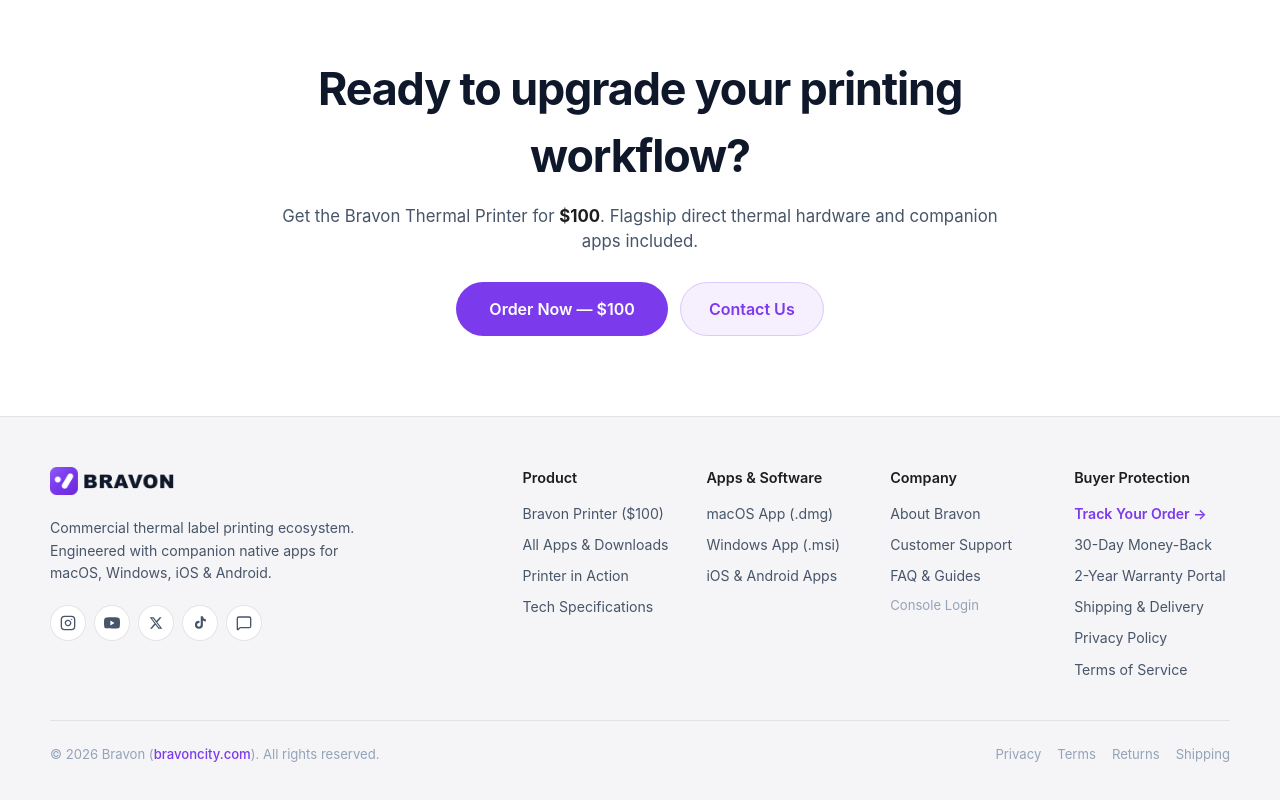
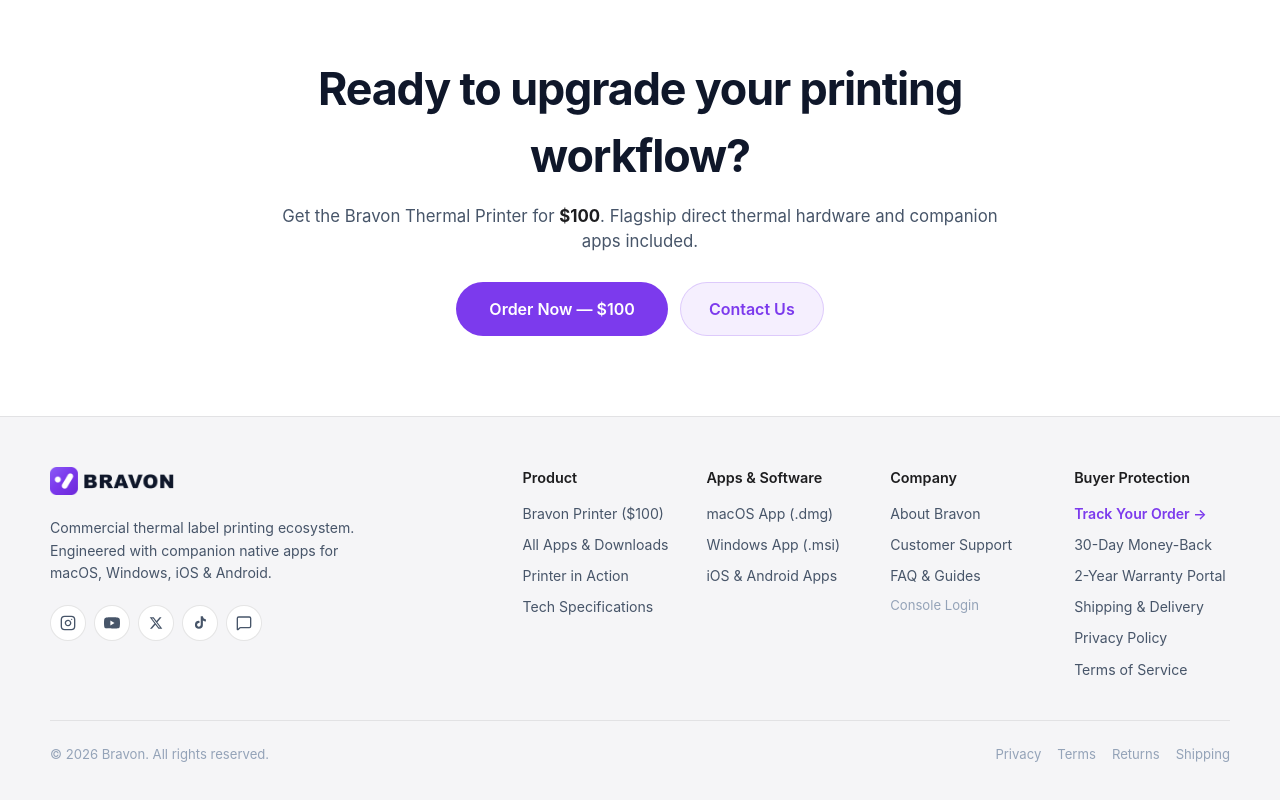
Before and after one commit to Walad-m/bravon-web-app, a Next.js app: page / in a window 1280 px wide. Shown: the part 10364-11164 px from the top of the page. Built offline with nearby package versions, Linux system fonts and the light colour scheme; no server answers; the database is empty.

Commit message:
chore: optimize metadataBase, clean sitemap, and polish footer links

```diff
--- a/src/app/layout.tsx
+++ b/src/app/layout.tsx
@@ -6,13 +6,14 @@ import { ConfigProvider } from "@/context/ConfigContext";
 import { readServerConfig } from "@/lib/serverConfig";
 
 export const metadata: Metadata = {
+  metadataBase: new URL(process.env.NEXT_PUBLIC_BASE_URL || "https://bravoncity.com"),
   title: "Bravon Printer — Universal Thermal Label Printer",
   description: "The last thermal label printer you'll ever need. Works with Mac, Windows, iOS & Android. No ink, no toner.",
   keywords: "thermal label printer, shipping labels, Bravon printer, label printer, barcode printer",
   openGraph: {
     title: "Bravon Printer — Universal Thermal Label Printer",
     description: "No ink. No toner. Just perfect labels every time. Works with every platform.",
-    url: "https://bravoncity.com",
+    url: "/",
     siteName: "Bravon",
     type: "website",
   },
--- a/src/app/sitemap.xml/route.ts
+++ b/src/app/sitemap.xml/route.ts
@@ -8,7 +8,6 @@ export async function GET() {
     { loc: "/", priority: "1.0", changefreq: "weekly" },
     { loc: "/product", priority: "0.9", changefreq: "weekly" },
     { loc: "/apps", priority: "0.8", changefreq: "monthly" },
-    { loc: "/design", priority: "0.8", changefreq: "monthly" },
     { loc: "/track", priority: "0.7", changefreq: "never" },
     { loc: "/returns", priority: "0.7", changefreq: "monthly" },
     { loc: "/faq", priority: "0.6", changefreq: "monthly" },
--- a/src/components/Footer.tsx
+++ b/src/components/Footer.tsx
@@ -238,16 +238,7 @@ export default function Footer() {
           className="footer-bottom-bar"
         >
           <p>
-            © {new Date().getFullYear()} Bravon (
-            <a
-              href="https://bravoncity.com"
-              target="_blank"
-              rel="noopener noreferrer"
-              style={{ color: "var(--bravon-purple)", textDecoration: "none", fontWeight: 500 }}
-            >
-              bravoncity.com
-            </a>
-            ). All rights reserved.
+            © {new Date().getFullYear()} Bravon. All rights reserved.
           </p>
           <div style={{ display: "flex", gap: "16px", flexWrap: "wrap" }}>
             <Link href="/privacy" style={{ color: "var(--text-tertiary)", textDecoration: "none" }}>Privacy</Link>
```
